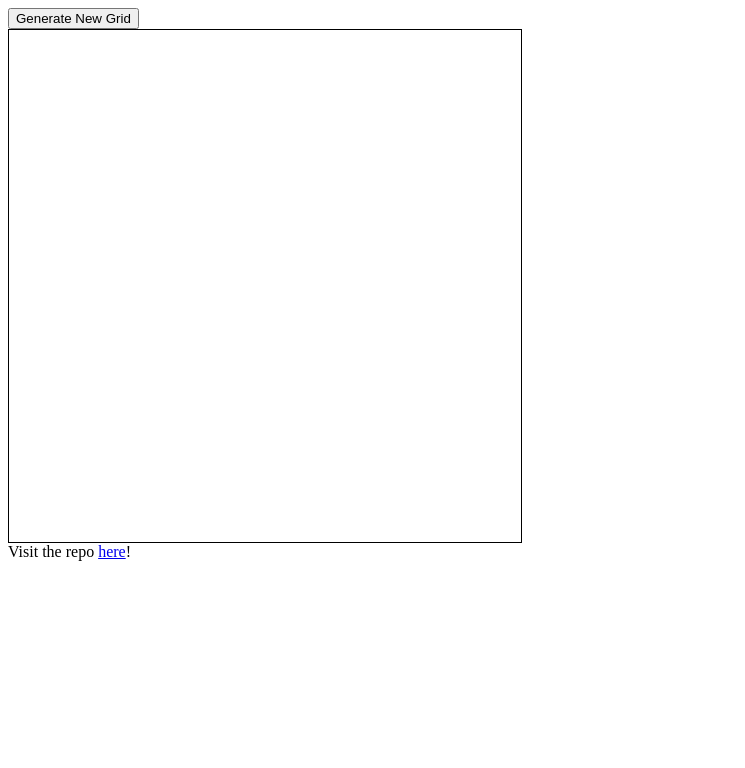
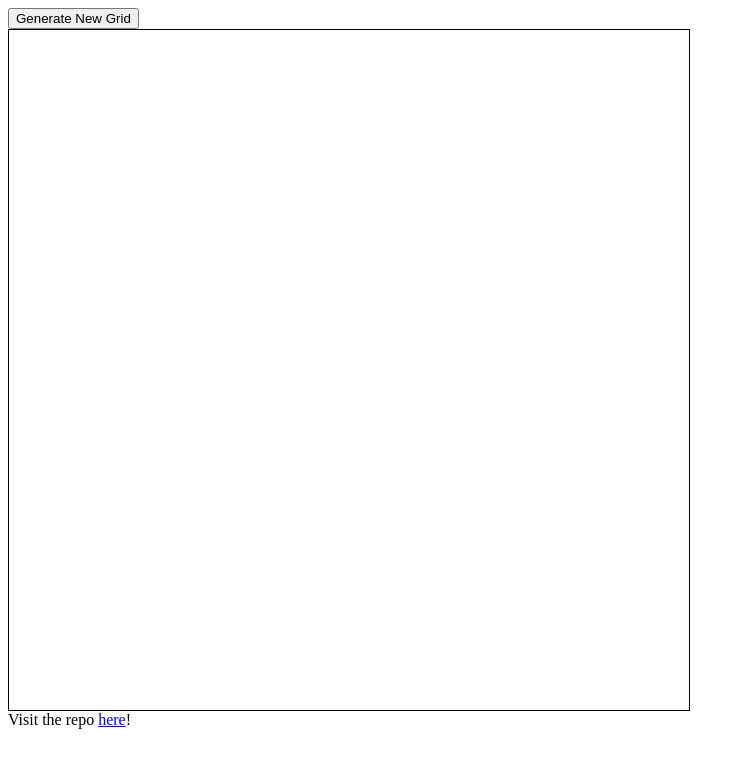
Before and after one commit to Julia-1439/etch-a-sketch, a plain HTML site: page index.html in a window 1280 px wide. Shown: the whole page, without its empty margins (0-745 px from the left). Drawn offline with Linux system fonts and the light colour scheme.

Commit message:
Increase grid size
For increased visibility at finer grid sizes.

```diff
--- a/style.css
+++ b/style.css
@@ -1,6 +1,6 @@
 #grid {
-    width: 512px;
-    height: 512px;
+    width: 680px;
+    height: 680px;
 
     display: flex;
     flex-direction: column;
```
